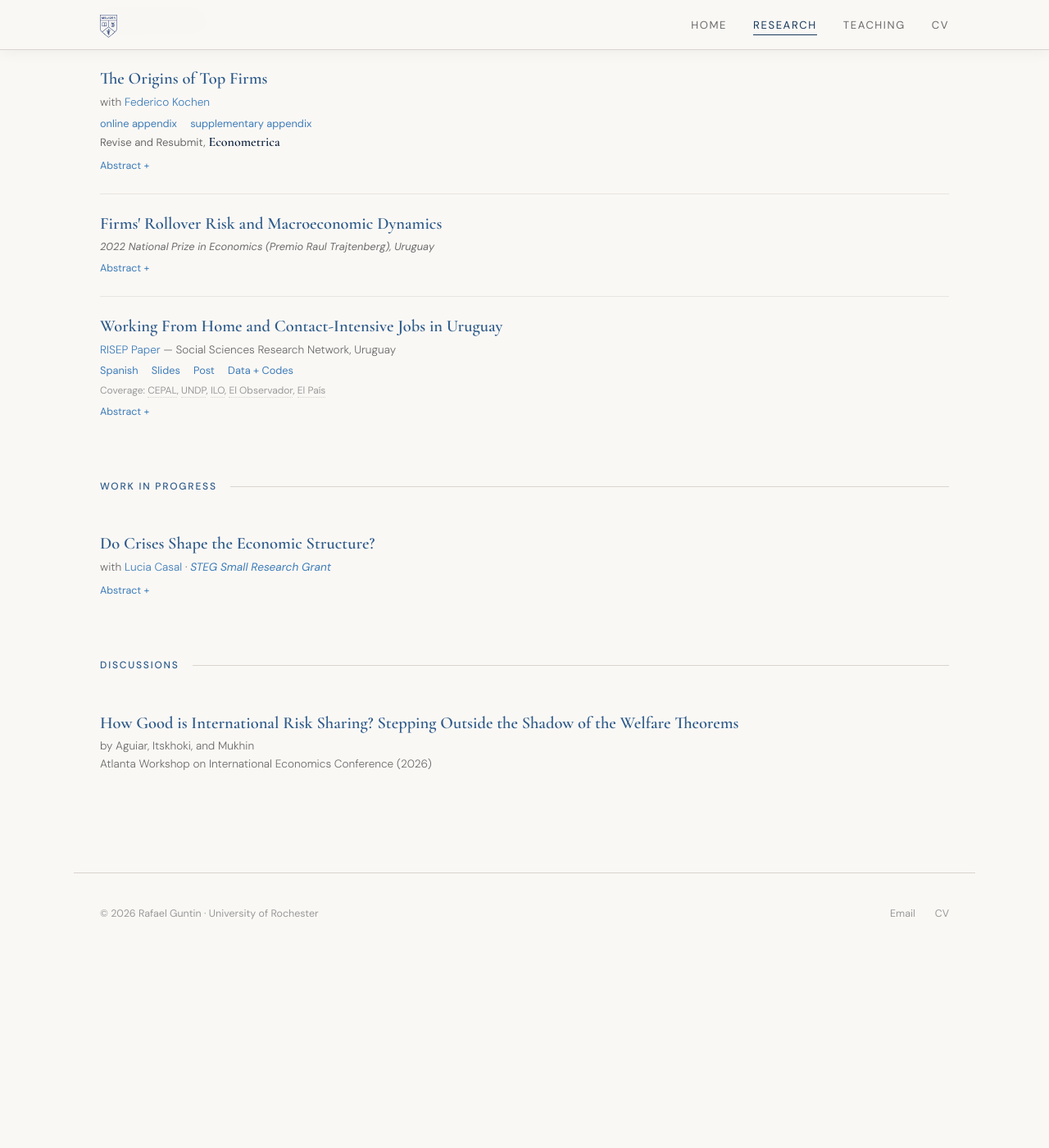
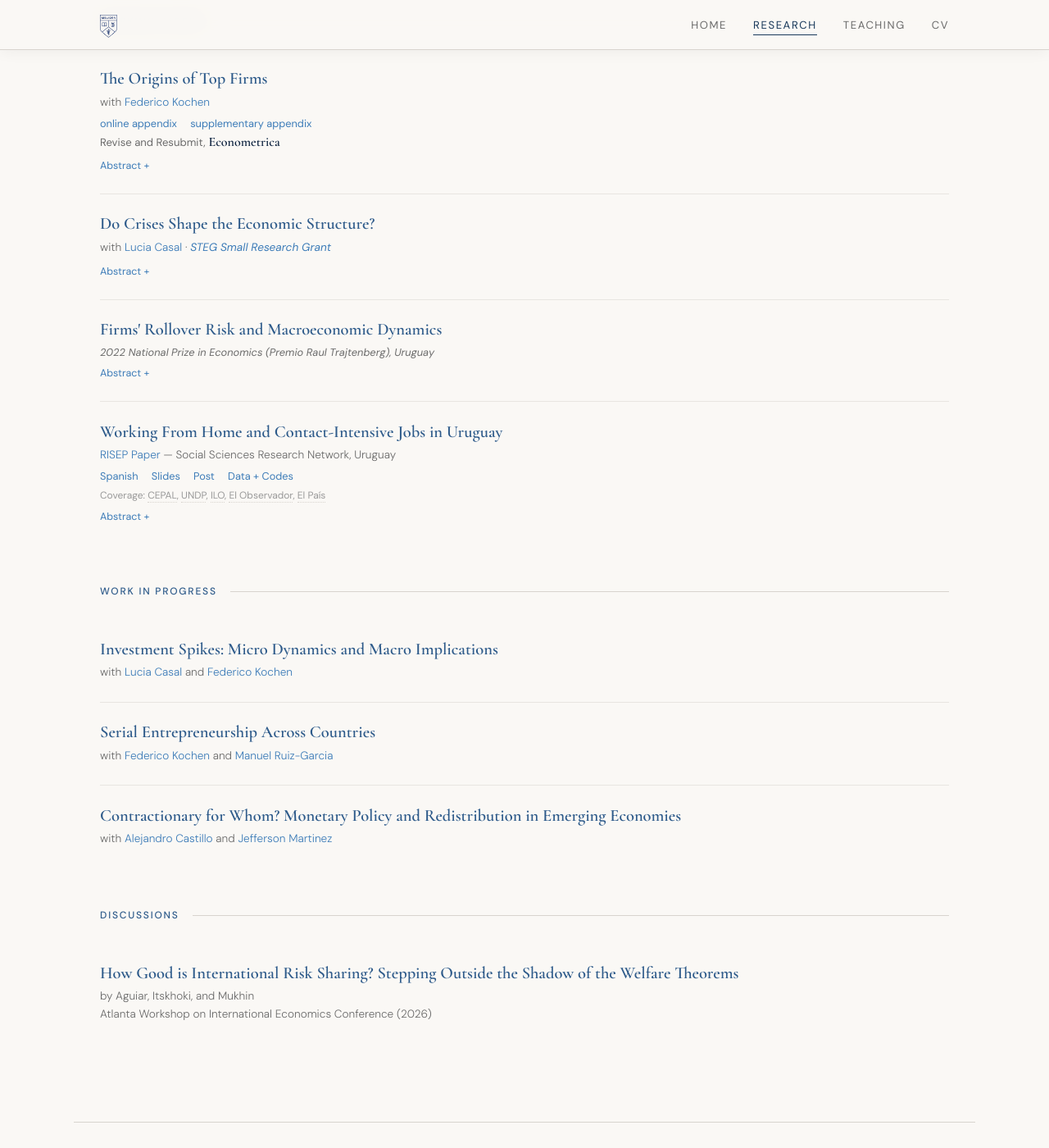
Before and after one commit to rafaguntin/rafaguntin.github.io, a Jekyll site: the page built from research/index.html, in a window 1280 px wide and 1400 px high, scrolled down 830 px. Shown: the whole window at 82% size. Built offline with Jekyll 4.4.1, drawn with Linux system fonts in a browser that asks for light colours; before the commit the page ends 1995 px from its top, so only the background shows below that.

Commit message:
Update research papers section in index.html
Added new research papers and updated metadata for existing papers.

```diff
--- a/research/index.html
+++ b/research/index.html
@@ -277,6 +277,24 @@ profits. Quantitatively, the aggregate losses from financial frictions are drive
 by distortions that affect the entry and survival of future top firms.</div>
       </div>
 
+       <div class="paper">
+        <h3 class="paper-title"><a href="/research/LCRG_STcrisis.pdf">Do Crises Shape the Economic Structure?</a></h3>
+        <p class="paper-meta">with <a href="https://www.luciacasal.com">Lucia Casal</a> &middot; <em><a href="https://steg.cepr.org/funding/small-phd-research-grants-srgs">STEG Small Research Grant</a></em></p>
+        <span class="abstract-toggle" onclick="toggleAbstract(this)">Abstract +</span>
+        <div class="abstract-text">We study how crises affect the pace of structural transformation. Using data
+on 102 banking and sovereign debt crises across 79 countries, we document a persistent
+reallocation toward agriculture and away from services. We develop an
+open-economy model of structural transformation to quantify the roles of income,
+relative prices, trade, and distortions. Standard income and price effects explain
+little of the observed reallocation, while trade and persistent labor and demand
+distortions play a central role. Solving for the model’s equilibrium transition, we
+find that a single crisis delays structural transformation by about seven years on
+average. We also find that the same post-crisis changes in fundamentals and distortions
+lead to smaller delays in structural transformation when they hit poorer
+economies, largely because of differences in sectoral trade openness across stages
+of development.</div>
+      </div>
+
       <div class="paper">
         <h3 class="paper-title"><a href="/research/Guntin_FirmsRolloverRisk.pdf">Firms' Rollover Risk and Macroeconomic Dynamics</a></h3>
         <p class="paper-award">2022 National Prize in Economics (Premio Raul Trajtenberg), Uruguay</p>
@@ -333,21 +351,18 @@ of WFH are consistent with ex-post survey estimations during the Covid-19 pandem
       </div>
 
       <div class="paper">
-        <h3 class="paper-title"><a href="/research/LCRG_STcrisis.pdf">Do Crises Shape the Economic Structure?</a></h3>
-        <p class="paper-meta">with <a href="https://www.luciacasal.com">Lucia Casal</a> &middot; <em><a href="https://steg.cepr.org/funding/small-phd-research-grants-srgs">STEG Small Research Grant</a></em></p>
-        <span class="abstract-toggle" onclick="toggleAbstract(this)">Abstract +</span>
-        <div class="abstract-text">We study how crises affect the pace of structural transformation. Using data
-on 102 banking and sovereign debt crises across 79 countries, we document a persistent
-reallocation toward agriculture and away from services. We develop an
-open-economy model of structural transformation to quantify the roles of income,
-relative prices, trade, and distortions. Standard income and price effects explain
-little of the observed reallocation, while trade and persistent labor and demand
-distortions play a central role. Solving for the model’s equilibrium transition, we
-find that a single crisis delays structural transformation by about seven years on
-average. We also find that the same post-crisis changes in fundamentals and distortions
-lead to smaller delays in structural transformation when they hit poorer
-economies, largely because of differences in sectoral trade openness across stages
-of development.</div>
+        <h3 class="paper-title"><a>Investment Spikes: Micro Dynamics and Macro Implications</a></h3>
+        <p class="paper-meta">with <a href="https://www.luciacasal.com">Lucia Casal</a> and <a href="https://sites.google.com/view/federicokochen/home">Federico Kochen</a>
+      </div>
+
+      <div class="paper">
+        <h3 class="paper-title"><a>Serial Entrepreneurship Across Countries</a></h3>
+        <p class="paper-meta">with <a href="https://sites.google.com/view/federicokochen/home">Federico Kochen</a> and <a>Manuel Ruiz-Garcia</a>
+      </div>
+
+      <div class="paper">
+        <h3 class="paper-title"><a>Contractionary for Whom? Monetary Policy and Redistribution in Emerging Economies</a></h3>
+        <p class="paper-meta">with <a>Alejandro Castillo</a> and <a>Jefferson Martinez</a>
       </div>
 
       <!--  <div class="paper">
```
